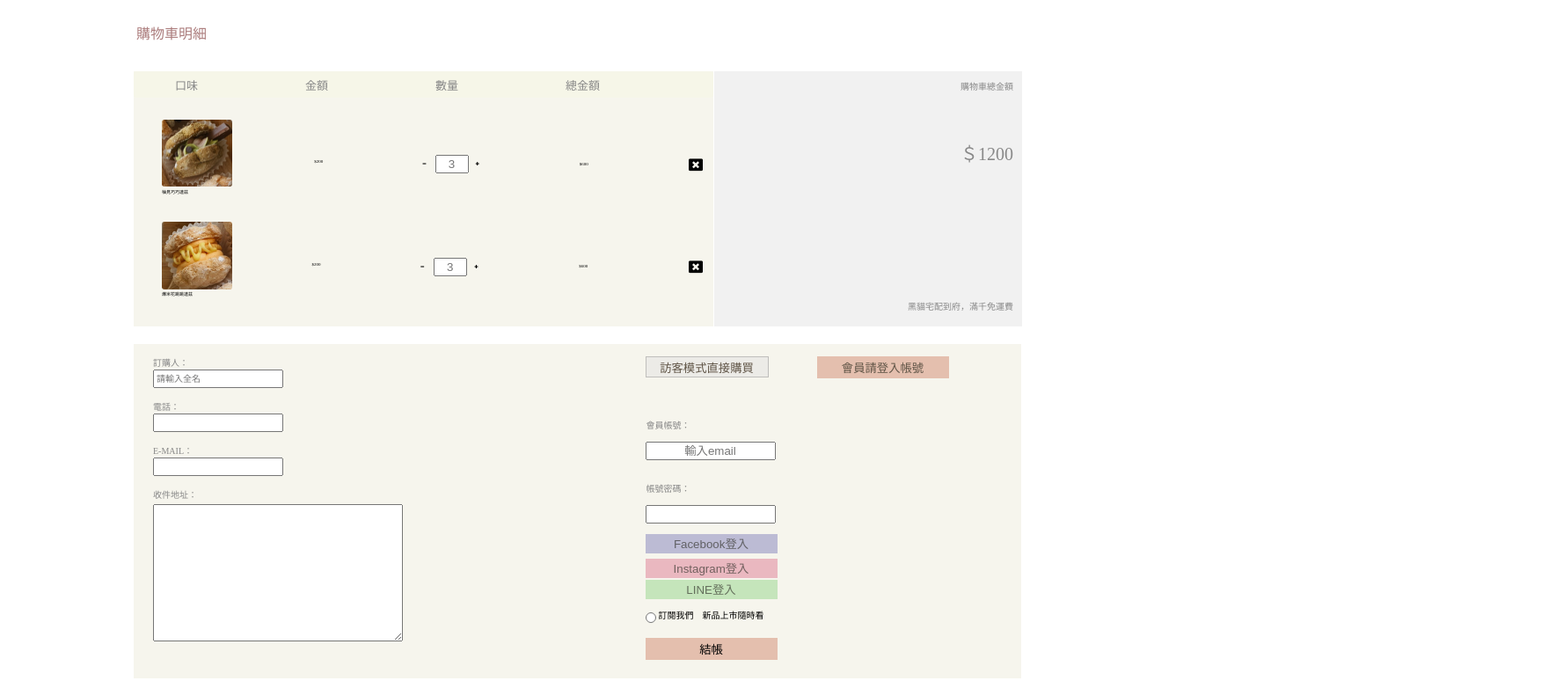
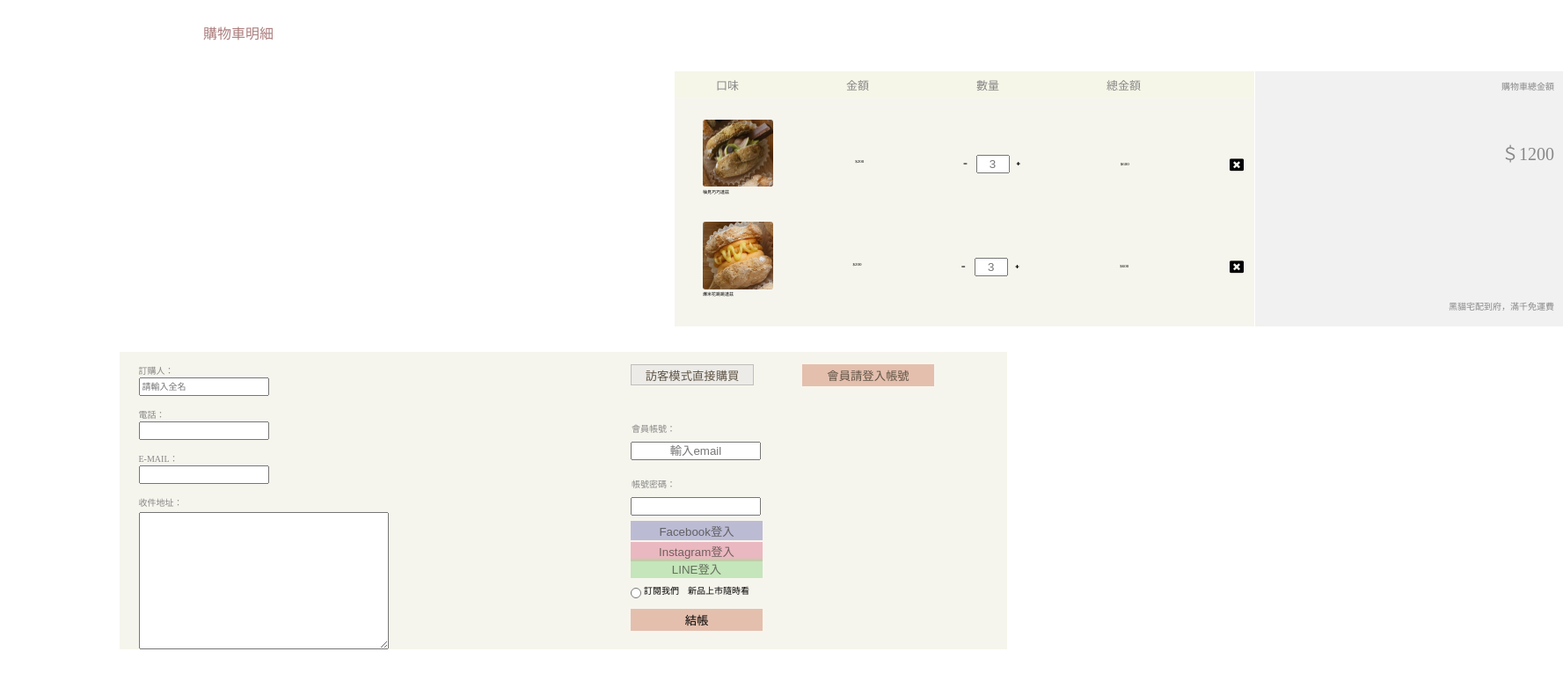
Before and after one commit to 1Kynechinling0618/Dacquoise_web, a plain HTML site: page shopping.html in a window 1280 px wide. Shown: the part 213-987 px from the top of the page at 88% size, 1777 px wide, since content can reach past the window. Drawn offline with Linux system fonts and the light colour scheme; a web font is replaced by a local one.

Commit message:
git pull style5.css

```diff
--- a/css/style5.css
+++ b/css/style5.css
@@ -7,7 +7,7 @@ body{
     margin:0 auto;
     height: 100%;
     line-height: 1.5;
-    max-width: 1280px;
+    max-width: 100%;
     }
 
 
@@ -18,10 +18,13 @@ body{
 }
 
 .top ul{
-    display: inline-flex;
+    display: flex;
+    margin: 0 auto;
     margin-top: 14px;
-    padding-left: 80px;
+    padding-left: -25px;
     text-align: center;
+    justify-content: center;
+    margin-right: 116px;
    }
 
 .top img{
@@ -63,17 +66,19 @@ body{
 
 h1{
     margin: 30px;
-    margin-left: 155px;
+    margin-left: -708px;
     color: rgb(172 125 125);
+    text-align: center;
 }
 
 .shop{
-    align-items: center;
-    background-color:rgb(215 212 175 / 23%);
+    display: block;
+    background-color: rgb(215 212 175 / 23%);
     width: 659px;
     height: 290px;
     margin-left: 152px;
     position: relative;
+    margin: 0 767px;
 }
 
 .item_header{
@@ -183,11 +188,11 @@ margin-right: -86px;
 /* 會員資料區 */
 .check{
     width: 1009px;
-    height: 380px;
+    height: auto;
     background-color: rgb(215 212 175 / 23%);
     display: flex;
-    margin-left: 152px;
-    margin-top: 20px;
+    margin: 0 auto;
+    margin-top: 29px;
 }
 
 .check .data{
```
